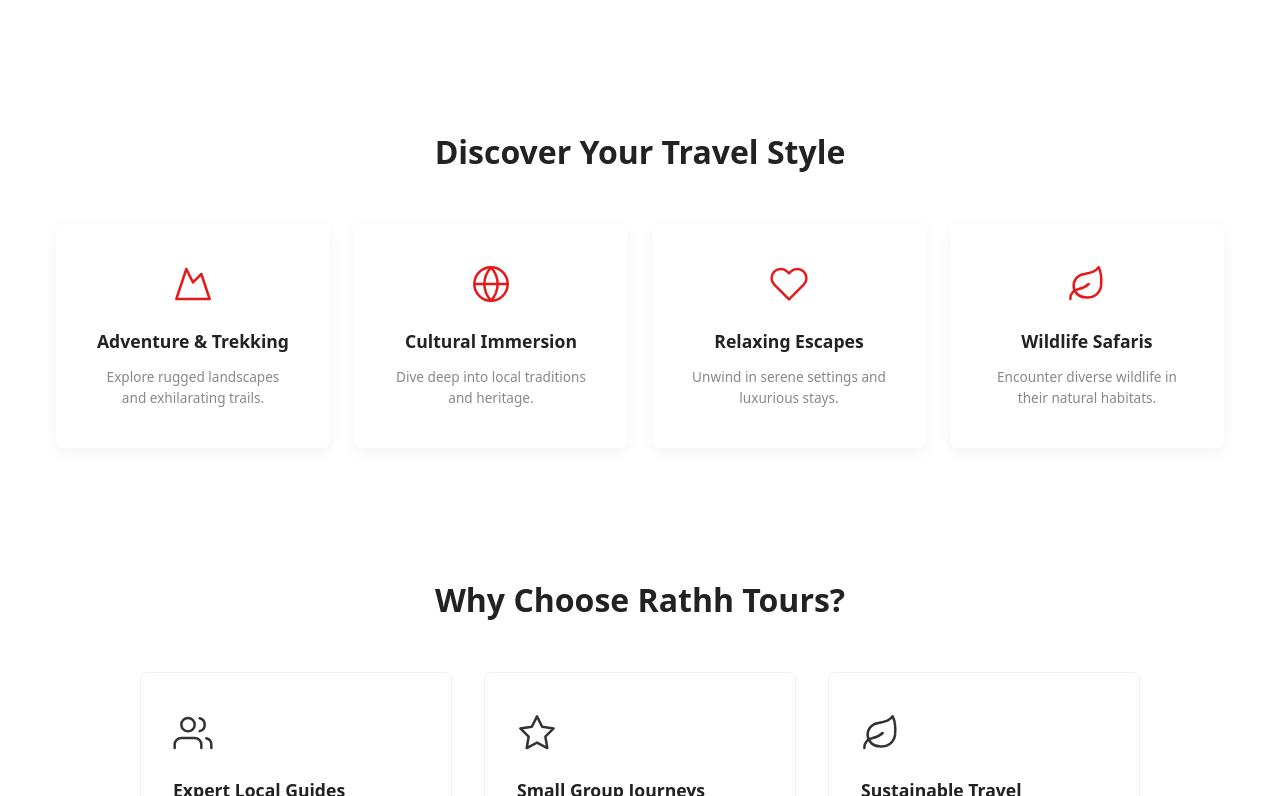
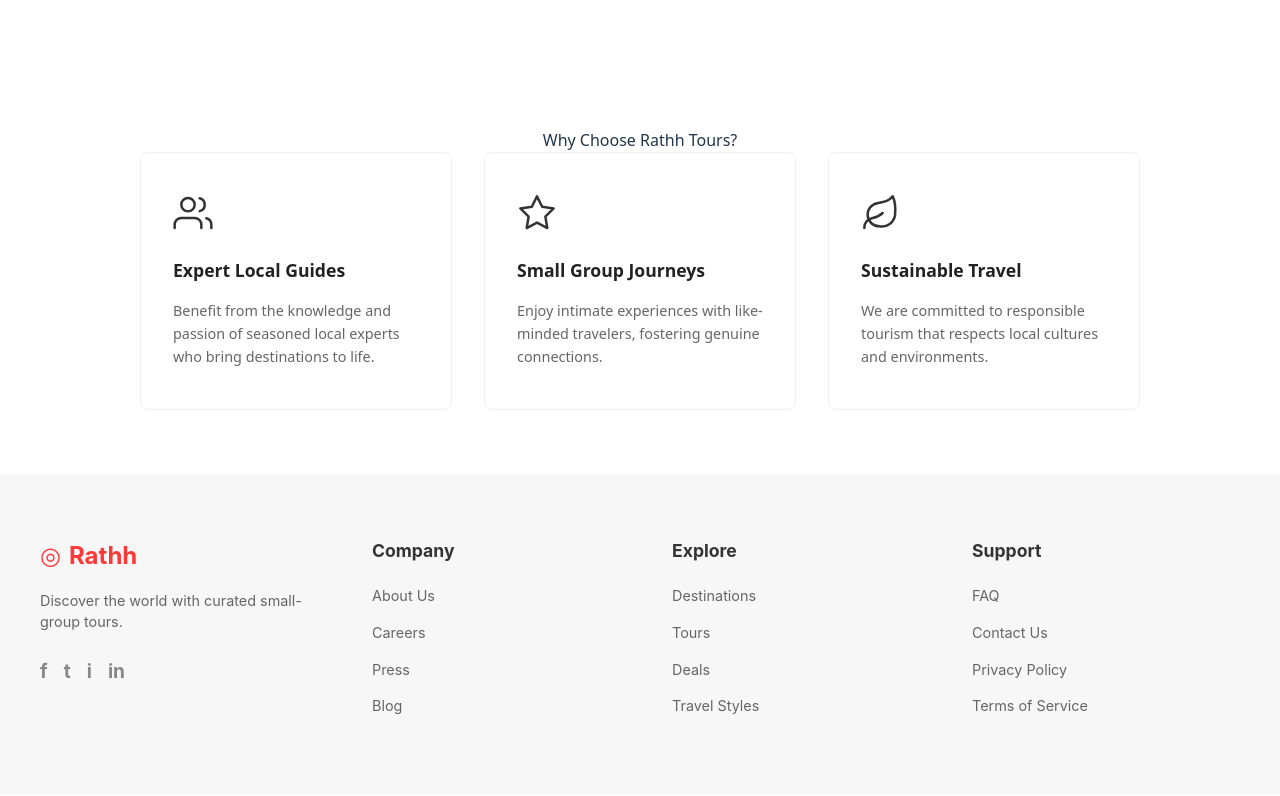
Before and after one commit to Vivek0929/Rathh, a React (Vite) app: page / in a window 1280 px wide. Shown: the part 1624-2420 px from the top of the page. Built offline with nearby package versions, Linux system fonts and the light colour scheme.

Commit message:
HomePage Folder Done

```diff
--- a/src/App.jsx
+++ b/src/App.jsx
@@ -1,22 +1,14 @@
 import './App.css'
-import Navbar from './components/Navbar'
-import Footer from './components/Footer'
-import PopularDestinations from './components/PopularDestinations'
-import TravelStyles from './components/TravelStyles'
-import WhyChooseUs from './components/WhyChooseUs'
-import HeroSection from './components/HeroSection'
+import Home from './pages/home'
 
 function App() {
   return (
     <>
-      <Navbar />
-      <div style={{ padding: '0', flex: 1, width: '100%' }}>
-        <HeroSection />
-        <PopularDestinations />
-        <TravelStyles />
-        <WhyChooseUs />
-      </div>
-      <Footer />
+       <Home />
+
+
+
+
     </>
   )
 }
--- a/src/pages/home.jsx
+++ b/src/pages/home.jsx
@@ -1,11 +1,17 @@
 import React from 'react';
-import TravelStyles from '../components/TravelStyles';
-
+import Navbar from '../components/Navbar'
+import Footer from '../components/Footer'
+import PopularDestinations from '../components/homePageComponents/PopularDestinations'
+import WhyChooseUs from '../components/homePageComponents/WhyChooseUs'
+import HeroSection from '../components/homePageComponents/HeroSection'
 const Home = () => {
     return (
         <div>
             <Navbar />
-            <TravelStyles />
+            <HeroSection />
+            <PopularDestinations />
+            <WhyChooseUs />
+            <Footer />
         </div>
     );
 };
```
Also changed, not shown: src/components/homePageComponents/HeroSection.css (renamed from src/components/HeroSection.css), src/components/homePageComponents/HeroSection.jsx (renamed from src/components/HeroSection.jsx), src/components/homePageComponents/PopularDestinations.jsx (renamed from src/components/PopularDestinations.jsx), src/components/homePageComponents/TravelStyles.css (renamed from src/components/TravelStyles.css), src/components/homePageComponents/TravelStyles.jsx (renamed from src/components/TravelStyles.jsx), src/components/homePageComponents/WhyChooseUs.css (renamed from src/components/WhyChooseUs.css), src/components/homePageComponents/WhyChooseUs.jsx (renamed from src/components/WhyChooseUs.jsx).
